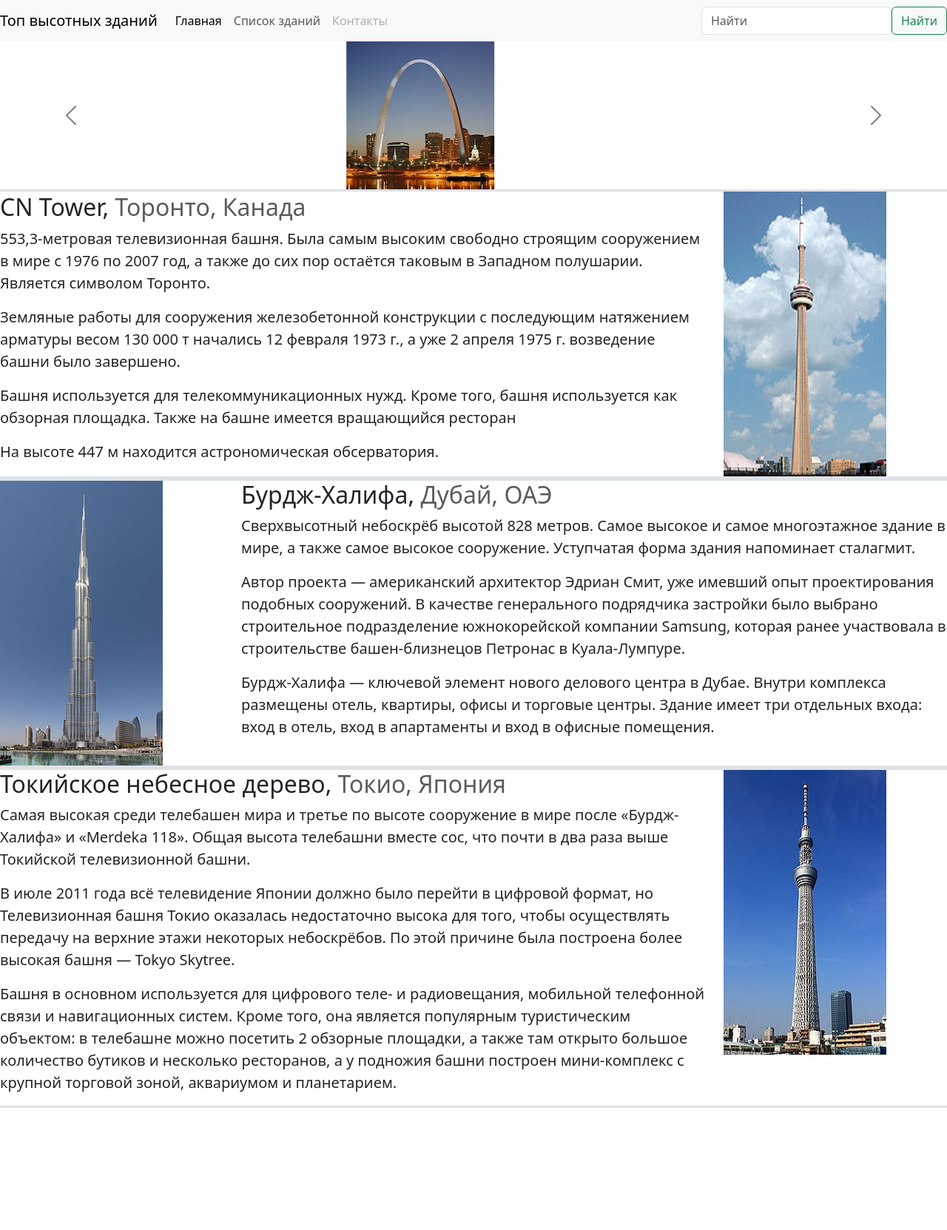
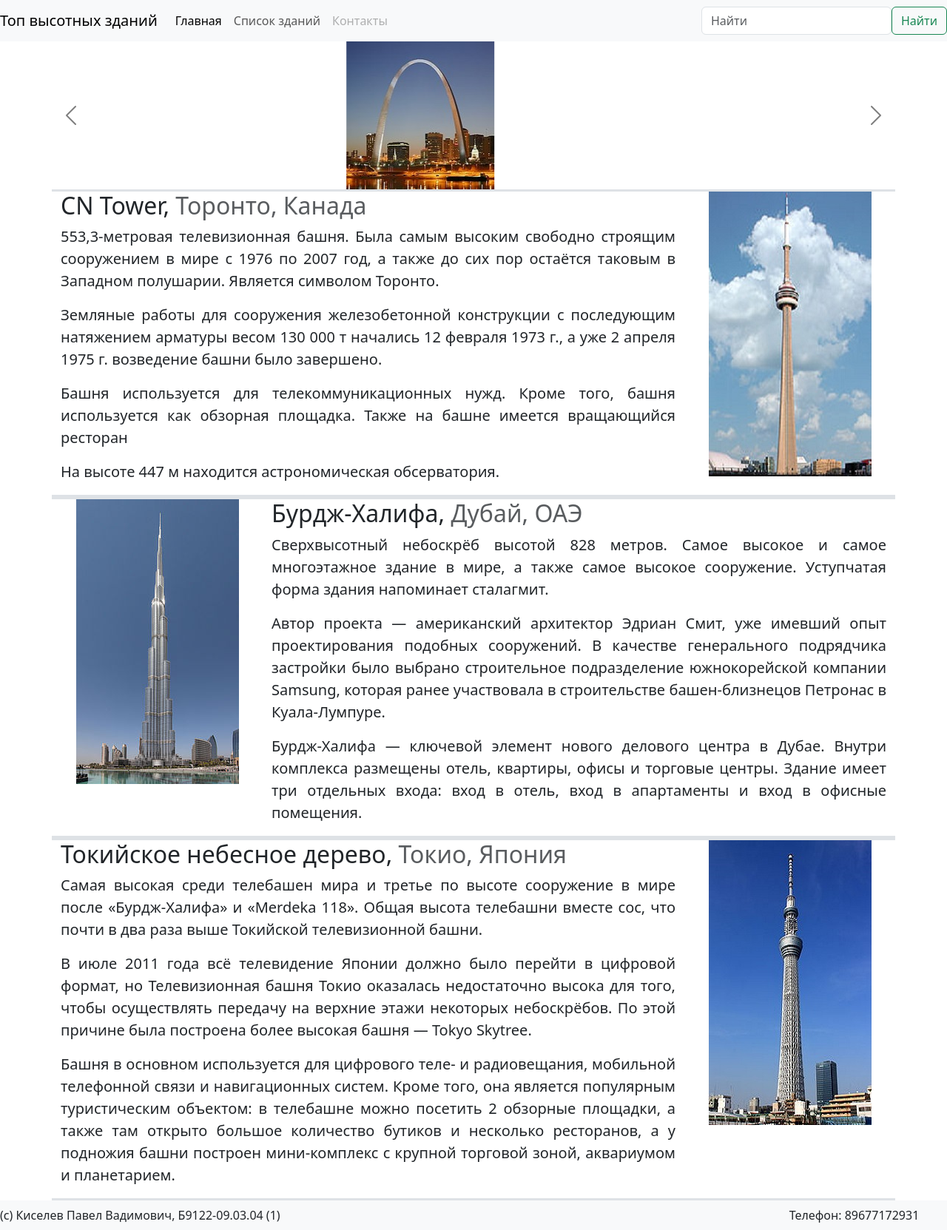
Before and after one commit to Pashinuyk/WebProg, a plain HTML site: page lab_bootstrap/index.html in a window 1280 px wide. Shown: the whole page at 74% size. Before the commit the page ends 1498 px from the top, so only its background shows below. Drawn offline with Linux system fonts and the light colour scheme; files that its build step writes are made by us from their sources.

Commit message:
Add files via upload

```diff
--- a/lab_bootstrap/CSS/params.css
+++ b/lab_bootstrap/CSS/params.css
@@ -1,3 +1,11 @@
-.shirina {
-    text: red;
+
+.lead{
+  text-align: justify;
 }
+
+@media all and (max-width: 576px) {
+    .lead {
+    font-size: 1rem;
+    }
+
+}
--- a/lab_bootstrap/index.html
+++ b/lab_bootstrap/index.html
@@ -8,7 +8,7 @@
     <link href="CSS/bootstrap.min.css" rel="stylesheet">
     <script src="js/bootstrap.bundle.min.js"></script>
 
-    <link rel="stylesheet" type="text/css" href="params.css">
+    <link rel="stylesheet" type="text/css" href="CSS/params.css">
 </head>
 
 <body>
@@ -74,30 +74,29 @@
         </button>
     </div>
 
-    <main>
-
+    <main class="container">
 
         <!-- Основной контент -->
         <div class="row border-top border-3 border-bottom border-2">
-            <div class="col-md-9 align-self-center">
+            <div class="col-md-9">
                 <h2>
                     CN Tower, <span class="text-muted">Торонто, Канада</span>
                 </h2>
-                <p class="lead shirina">
+                <p class="lead">
                     553,3-метровая телевизионная башня. Была самым высоким свободно строящим сооружением в мире с 1976 по 2007 год, а также до сих пор остаётся таковым в Западном полушарии. Является символом Торонто.
                 </p>
-                <p class="lead shirina">
+                <p class="lead">
                     Земляные работы для сооружения железобетонной конструкции с последующим натяжением арматуры весом 130 000 т начались 12 февраля 1973 г., а уже 2 апреля 1975 г. возведение башни было завершено.
                 </p>
-                <p class="lead shirina">
+                <p class="lead">
                     Башня используется для телекоммуникационных нужд. Кроме того, башня используется как обзорная площадка. Также на башне имеется вращающийся ресторан
                 </p>
-                <p class="lead shirina">
+                <p class="lead">
                     На высоте 447 м находится астрономическая обсерватория.
                 </p>
             </div>
             <div class="col-md-3">
-                <img src="images/image9.jpg">
+                <img src="images/image9.jpg" class="d-block mx-auto">
             </div>
         </div>
 
@@ -118,7 +117,7 @@
                 </p>
             </div>
             <div class="col-md-3 order-1">
-                <img src="images/image10.jpg">
+                <img src="images/image10.jpg" class="d-block mx-auto">
             </div>
         </div>
 
@@ -141,11 +140,17 @@
                 </p>
             </div>
             <div class="col-md-3">
-                <img src="images/image11.jpg">
+                <img src="images/image11.jpg" class="d-block mx-auto">
             </div>
         </div>
 
     </main>
+
+    <div class="navbar navbar-expand-md bg-light navbar-light">
+      <div class="col-12 col-sm-10">(с) Киселев Павел Вадимович, Б9122-09.03.04 (1)</div>
+      <div class="col-12 col-sm-2">Телефон: 89677172931</div>
+    </div>
+
 </body>
 
 </html>
--- /dev/null
+++ b/lab_bootstrap/styles.css
@@ -0,0 +1,4 @@
+.head-bord {
+  border: solid 2px #36678a;
+  color: #0e5181;
+}
```
Also changed, not shown: lab_bootstrap/ByYourself.html (added, +57 -0 lines).
